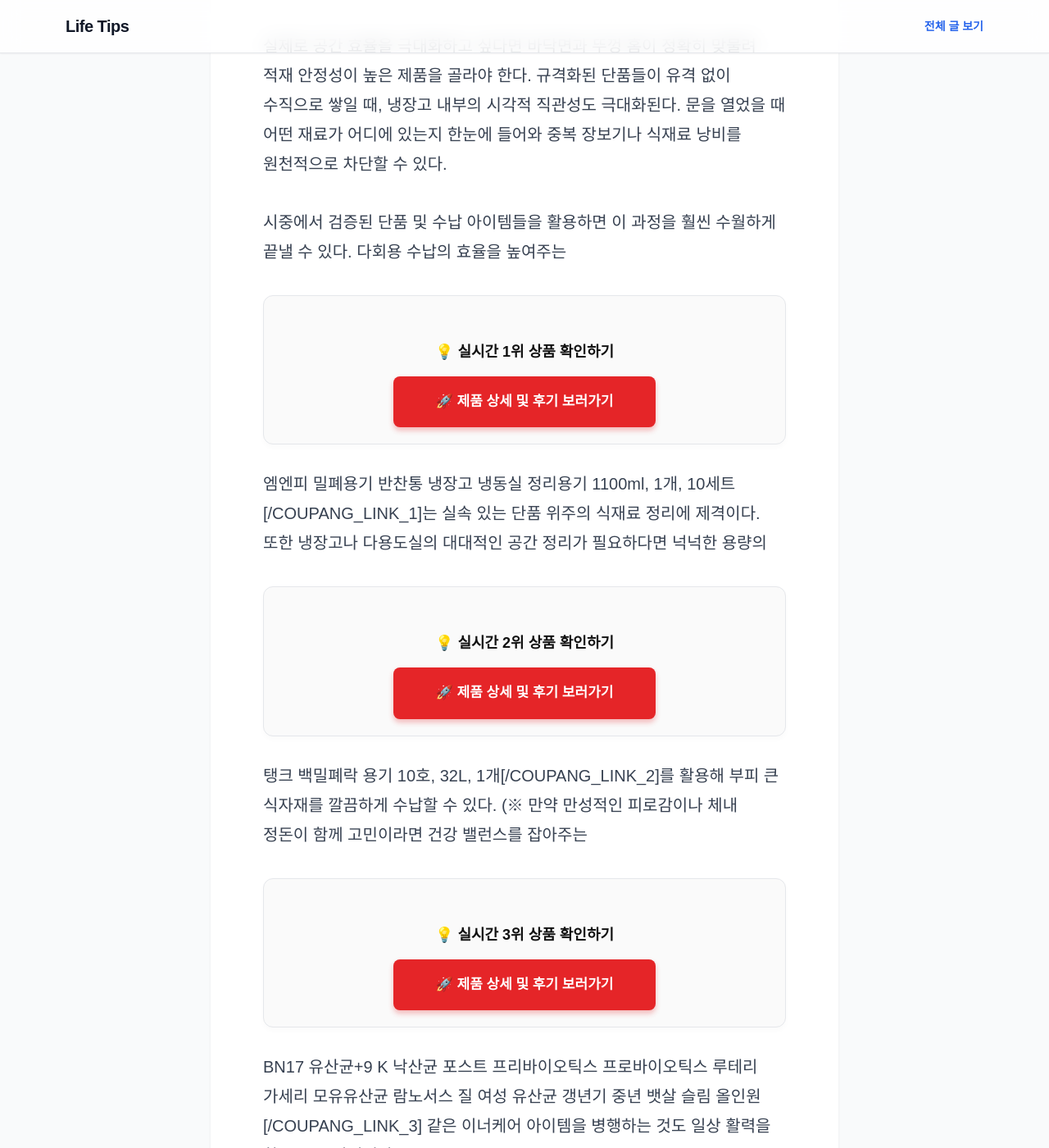
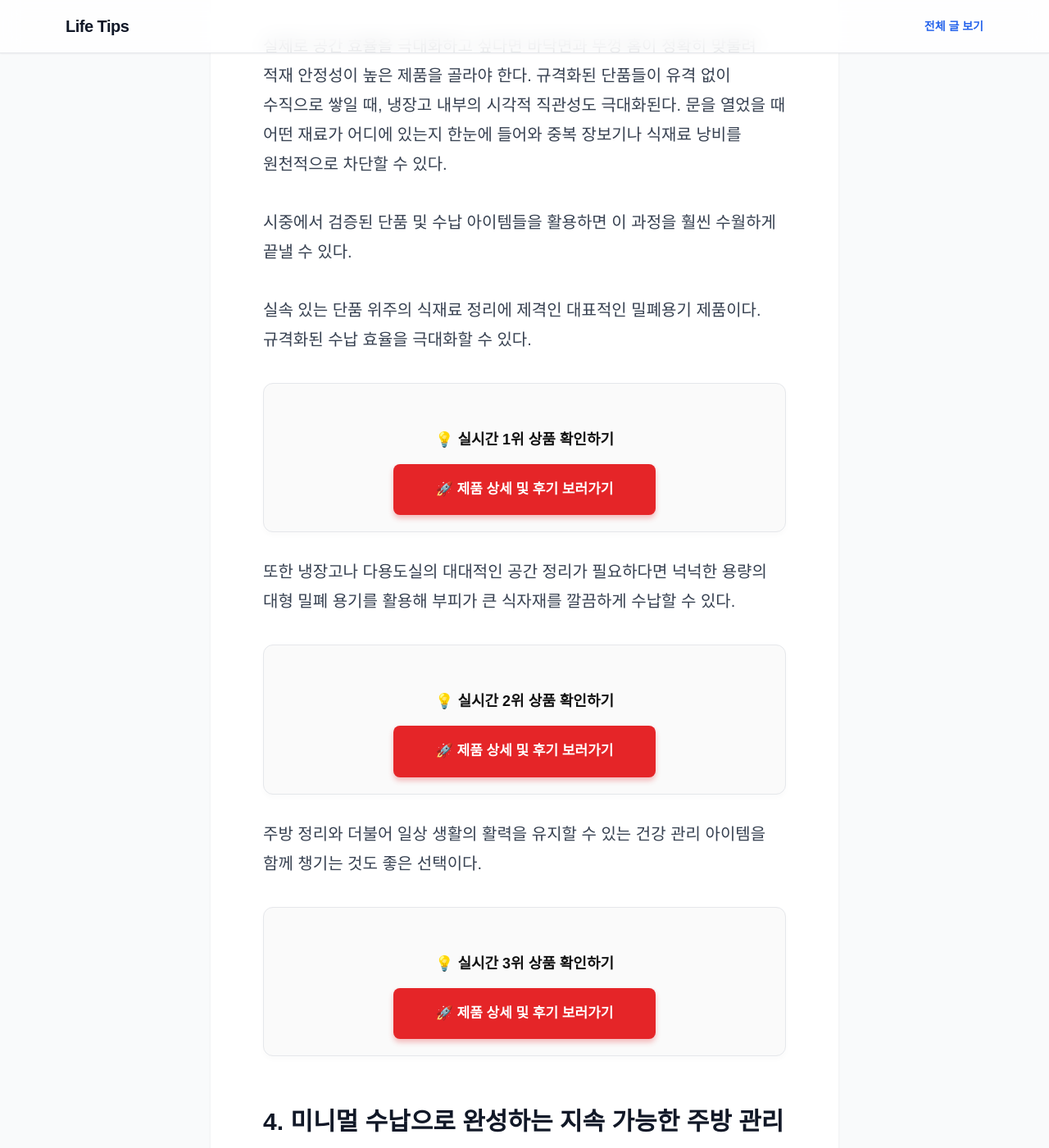
Before and after one commit to somsoo/coupang-blog, a Jekyll site: the page built from _posts/2026-09-04-플라스틱용기단품.md, in a window 1280 px wide and 1400 px high, scrolled down 2922 px. Shown: the whole window at 82% size. Built offline with Jekyll 4.4.1, drawn with Linux system fonts in a browser that asks for light colours; nearby versions of some CDN libraries; some web fonts are replaced; some of the changed text lies outside the part shown.

Commit message:
fix: clean up fragmented sentences and remove leftover link tags in post

```diff
--- a/_posts/2026-09-04-플라스틱용기단품.md
+++ b/_posts/2026-09-04-플라스틱용기단품.md
@@ -33,22 +33,28 @@ image: assets/images/thumb_1788483256.webp
 
 실제로 공간 효율을 극대화하고 싶다면 바닥면과 뚜껑 홈이 정확히 맞물려 적재 안정성이 높은 제품을 골라야 한다. 규격화된 단품들이 유격 없이 수직으로 쌓일 때, 냉장고 내부의 시각적 직관성도 극대화된다. 문을 열었을 때 어떤 재료가 어디에 있는지 한눈에 들어와 중복 장보기나 식재료 낭비를 원천적으로 차단할 수 있다.
 
-시중에서 검증된 단품 및 수납 아이템들을 활용하면 이 과정을 훨씬 수월하게 끝낼 수 있다. 다회용 수납의 효율을 높여주는
+시중에서 검증된 단품 및 수납 아이템들을 활용하면 이 과정을 훨씬 수월하게 끝낼 수 있다.
+
+실속 있는 단품 위주의 식재료 정리에 제격인 대표적인 밀폐용기 제품이다. 규격화된 수납 효율을 극대화할 수 있다.
+
 <div style="margin: 30px 0; padding: 20px; text-align: center; border: 1px solid #e5e7eb; border-radius: 12px; background-color: #fafafa; box-shadow: 0 4px 6px rgba(0,0,0,0.02);">
     <h3 style="color: #111; margin-bottom: 12px; font-weight: bold; font-size: 18px; word-break: keep-all;">💡 실시간 1위 상품 확인하기</h3>
     <a href="https://link.coupang.com/re/AFFSDP?lptag=AF5330218&pageKey=8803786540&itemId=23742580238&vendorItemId=90767171917&traceid=V0-153-00212ca6dad86f80&clickBeacon=133dc080-a7fb-11f1-817f-65b8c83f22b1%7E3&requestid=20260904095342569319610299&token=31850C%7CMIXED&pt=1&slot=1" target="_blank" style="display: block; width: 100%; max-width: 320px; margin: 0 auto; padding: 16px 20px; box-sizing: border-box; background-color: #e52528; color: white; font-size: 17px; font-weight: bold; text-decoration: none; border-radius: 8px; box-shadow: 0 4px 6px rgba(229,37,40,0.3); word-break: keep-all;">🚀 제품 상세 및 후기 보러가기</a>
 </div>
-엠엔피 밀폐용기 반찬통 냉장고 냉동실 정리용기 1100ml, 1개, 10세트[/COUPANG_LINK_1]는 실속 있는 단품 위주의 식재료 정리에 제격이다. 또한 냉장고나 다용도실의 대대적인 공간 정리가 필요하다면 넉넉한 용량의
+
+또한 냉장고나 다용도실의 대대적인 공간 정리가 필요하다면 넉넉한 용량의 대형 밀폐 용기를 활용해 부피가 큰 식자재를 깔끔하게 수납할 수 있다.
+
 <div style="margin: 30px 0; padding: 20px; text-align: center; border: 1px solid #e5e7eb; border-radius: 12px; background-color: #fafafa; box-shadow: 0 4px 6px rgba(0,0,0,0.02);">
     <h3 style="color: #111; margin-bottom: 12px; font-weight: bold; font-size: 18px; word-break: keep-all;">💡 실시간 2위 상품 확인하기</h3>
     <a href="https://link.coupang.com/re/AFFSDP?lptag=AF5330218&pageKey=1895486070&itemId=3220168162&vendorItemId=71207440319&traceid=V0-153-bd57eb2d957f3f59&clickBeacon=133dc080-a7fb-11f1-9de3-83d87687105f%7E3&requestid=20260904095342569319610299&token=31850C%7CMIXED&pt=1&slot=2" target="_blank" style="display: block; width: 100%; max-width: 320px; margin: 0 auto; padding: 16px 20px; box-sizing: border-box; background-color: #e52528; color: white; font-size: 17px; font-weight: bold; text-decoration: none; border-radius: 8px; box-shadow: 0 4px 6px rgba(229,37,40,0.3); word-break: keep-all;">🚀 제품 상세 및 후기 보러가기</a>
 </div>
-탱크 백밀폐락 용기 10호, 32L, 1개[/COUPANG_LINK_2]를 활용해 부피 큰 식자재를 깔끔하게 수납할 수 있다. (※ 만약 만성적인 피로감이나 체내 정돈이 함께 고민이라면 건강 밸런스를 잡아주는
+
+주방 정리와 더불어 일상 생활의 활력을 유지할 수 있는 건강 관리 아이템을 함께 챙기는 것도 좋은 선택이다.
+
 <div style="margin: 30px 0; padding: 20px; text-align: center; border: 1px solid #e5e7eb; border-radius: 12px; background-color: #fafafa; box-shadow: 0 4px 6px rgba(0,0,0,0.02);">
     <h3 style="color: #111; margin-bottom: 12px; font-weight: bold; font-size: 18px; word-break: keep-all;">💡 실시간 3위 상품 확인하기</h3>
     <a href="https://link.coupang.com/re/AFFSDP?lptag=AF5330218&pageKey=9705027858&itemId=29034121881&vendorItemId=95961541415&traceid=V0-153-81746316985dd104&requestid=20260904095342569319610299&token=31850C%7CMIXED&pt=0&slot=3" target="_blank" style="display: block; width: 100%; max-width: 320px; margin: 0 auto; padding: 16px 20px; box-sizing: border-box; background-color: #e52528; color: white; font-size: 17px; font-weight: bold; text-decoration: none; border-radius: 8px; box-shadow: 0 4px 6px rgba(229,37,40,0.3); word-break: keep-all;">🚀 제품 상세 및 후기 보러가기</a>
 </div>
-BN17 유산균+9 K 낙산균 포스트 프리바이오틱스 프로바이오틱스 루테리 가세리 모유유산균 람노서스 질 여성 유산균 갱년기 중년 뱃살 슬림 올인원[/COUPANG_LINK_3] 같은 이너케어 아이템을 병행하는 것도 일상 활력을 찾는 좋은 방법이다.)
 
 ### 4. 미니멀 수납으로 완성하는 지속 가능한 주방 관리
 
```
